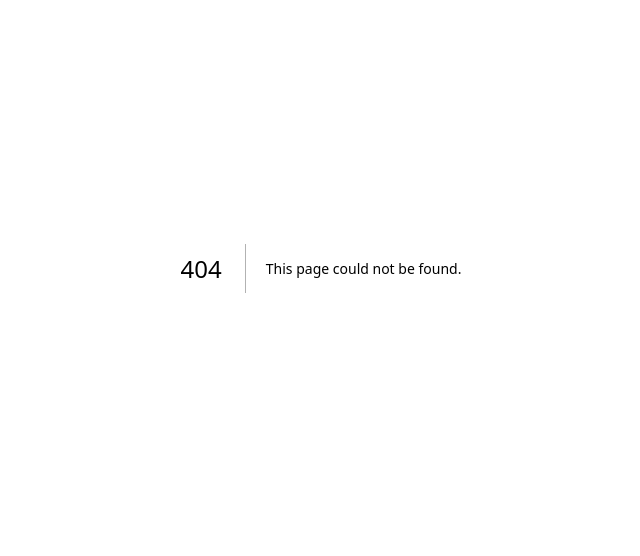
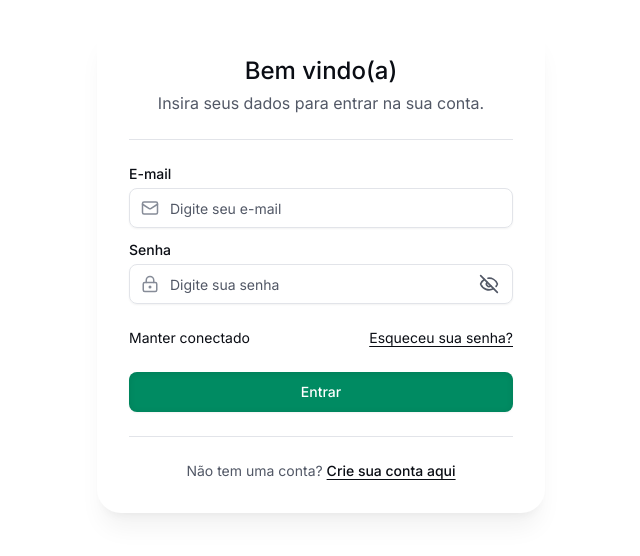
Before and after one commit to ipecode-br/abnmo-frontend, a Next.js app: page /conta/entrar in a window 1280 px wide. Before the commit this address had no page. Shown: the part 132-688 px from the top of the page, without its empty margins (319-959 px from the left). Built offline with nearby package versions, Linux system fonts and the light colour scheme.

Commit message:
feat(auth): create sign-in page with form and validations

```diff
--- /dev/null
+++ b/src/app/conta/entrar/page.tsx
@@ -0,0 +1,28 @@
+import { AuthCard } from '@/components/auth/auth-card'
+import { NavLink } from '@/components/ui/nav-link'
+import { ROUTES } from '@/constants/routes'
+
+import { SignInForm } from './sign-in-form'
+
+export default function SignInPage() {
+  return (
+    <AuthCard
+      title='Bem vindo(a)'
+      description='Insira seus dados para entrar na sua conta.'
+    >
+      <SignInForm />
+
+      <div className='bg-border h-px w-full' />
+
+      <p className='text-foreground-soft text-sm'>
+        Não tem uma conta?{' '}
+        <NavLink
+          href={ROUTES.auth.signUp}
+          className='text-foreground font-medium'
+        >
+          Crie sua conta aqui
+        </NavLink>
+      </p>
+    </AuthCard>
+  )
+}
--- /dev/null
+++ b/src/app/conta/entrar/sign-in-form-schema.tsx
@@ -0,0 +1,13 @@
+import { z } from 'zod'
+
+export const signInFormSchema = z.object({
+  email: z.string().email('Insira um e-mail válido'),
+  password: z.string().min(1, 'Insira sua senha'),
+})
+
+export type SignInFormSchema = z.infer<typeof signInFormSchema>
+
+export const signInFormDefaultValues: SignInFormSchema = {
+  email: '',
+  password: '',
+}
--- /dev/null
+++ b/src/app/conta/entrar/sign-in-form.tsx
@@ -0,0 +1,62 @@
+'use client'
+
+import { zodResolver } from '@hookform/resolvers/zod'
+import { MailIcon } from 'lucide-react'
+import { FormProvider, useForm } from 'react-hook-form'
+
+import { FormContainer } from '@/components/form/form-container'
+import { PasswordInput } from '@/components/form/password-input'
+import { TextInput } from '@/components/form/text-input'
+import { Button } from '@/components/ui/button'
+import { NavLink } from '@/components/ui/nav-link'
+import { ROUTES } from '@/constants/routes'
+
+import {
+  signInFormDefaultValues,
+  type SignInFormSchema,
+  signInFormSchema,
+} from './sign-in-form-schema'
+
+export function SignInForm() {
+  const formMethods = useForm<SignInFormSchema>({
+    resolver: zodResolver(signInFormSchema),
+    defaultValues: signInFormDefaultValues,
+    mode: 'onBlur',
+  })
+
+  function signIn(data: SignInFormSchema) {
+    // TODO: implement sign in function when API is available
+    console.log(data)
+  }
+
+  // TODO: add checkbox for keep logged in option
+
+  return (
+    <FormProvider {...formMethods}>
+      <FormContainer onSubmit={formMethods.handleSubmit(signIn)}>
+        <TextInput
+          name='email'
+          label='E-mail'
+          icon={MailIcon}
+          placeholder='Digite seu e-mail'
+        />
+        <PasswordInput
+          name='password'
+          label='Senha'
+          placeholder='Digite sua senha'
+        />
+
+        <div className='flex w-full items-center justify-between py-3 text-sm'>
+          <div>Manter conectado</div>
+          <NavLink href={ROUTES.auth.forgotPassword}>
+            Esqueceu sua senha?
+          </NavLink>
+        </div>
+
+        <Button variant='fancy' type='submit'>
+          Entrar
+        </Button>
+      </FormContainer>
+    </FormProvider>
+  )
+}
--- a/src/constants/routes.ts
+++ b/src/constants/routes.ts
@@ -1,5 +1,7 @@
 export const ROUTES = {
   auth: {
     signIn: '/conta/entrar',
+    signUp: '/conta/cadastrar',
+    forgotPassword: '/conta/recuperar-senha',
   },
 } as const
```
